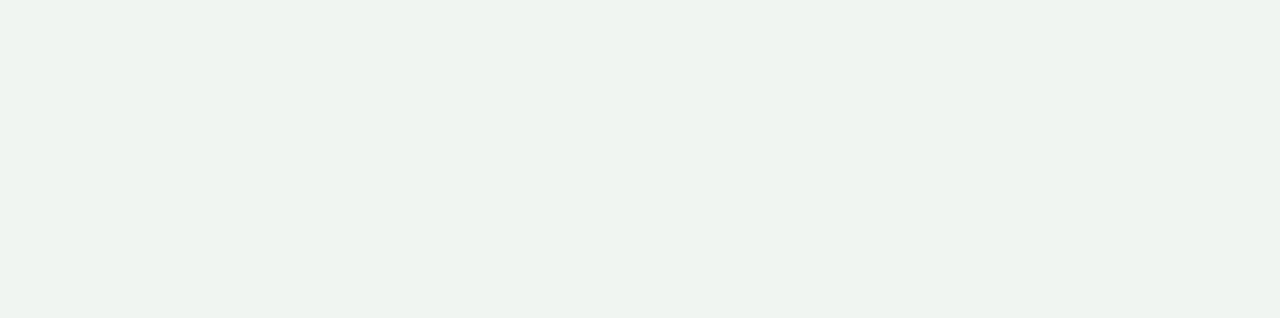
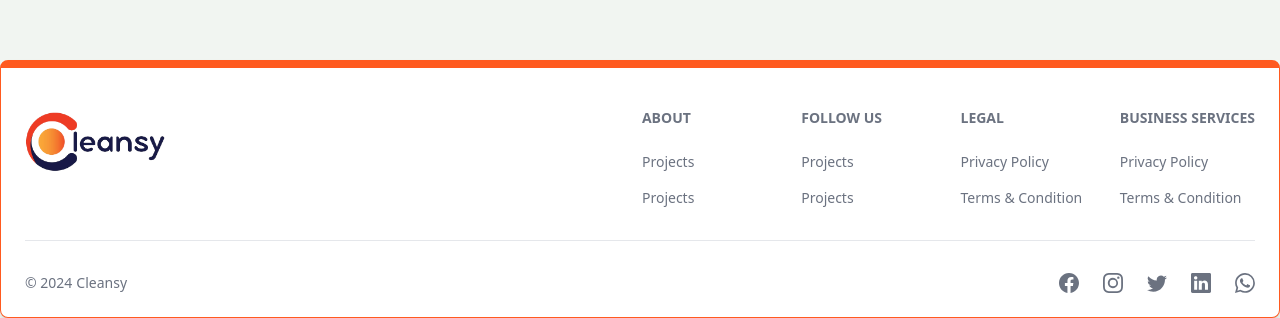
Before and after one commit to samidisjg/Cleansy, a React (Vite) app in the folder frontend/: page /projects in a window 1280 px wide. Shown: the part 804-1122 px from the top of the page. Before the commit the page ends 800 px from the top, so only its background shows below. Built offline with nearby package versions, Linux system fonts and the light colour scheme.

Commit message:
Create and add the footer component

```diff
--- a/frontend/src/App.jsx
+++ b/frontend/src/App.jsx
@@ -7,12 +7,14 @@ import Projects from './pages/Projects'
 import Header from './components/Header'
 import { ToastContainer } from "react-toastify";
 import 'react-toastify/dist/ReactToastify.css';
+import Footer from './components/Footer'
 
 function App() {
   return (
     <>
       <Router>
         <Header />
+          <div className='min-h-screen'>
             <Routes>
               <Route path='/' element={<Home/>}/>
               <Route path='/about' element={<About/>}/>
@@ -20,6 +22,8 @@ function App() {
               <Route path='/sign-up' element={<SignUp/>}/>
               <Route path='/projects' element={<Projects/>}/>
             </Routes>
+          </div>
+        <Footer />
       </Router>
       <ToastContainer
         position="bottom-center"
--- /dev/null
+++ b/frontend/src/components/Footer.jsx
@@ -0,0 +1,62 @@
+import { Footer } from "flowbite-react"
+import { BsFacebook, BsInstagram, BsLinkedin, BsTwitter, BsWhatsapp } from "react-icons/bs"
+import { Link } from "react-router-dom"
+
+const FooterComponent = () => {
+  return (
+    <Footer container className="border border-t-8 border-orange-500 shadow-md">
+      <div className="w-full max-w-7xl mx-auto">
+         <div className="grid w-full justify-between sm:flex">
+            <div className="mt-5">
+               <Link to='/' className="self-center">
+                  <img src="cleansy.png" alt="logo" width='150' />
+               </Link>
+            </div>
+            <div className="grid grid-cols-2 gap-8 mt-4 sm:grid-cols-3 md:grid-cols-4 sm:gap-6">
+               <div className="">
+                  <Footer.Title title="About"/>
+                  <Footer.LinkGroup col>
+                     <Footer.Link href="#" target="_blank" rel="noopener noreferrer">Projects</Footer.Link>
+                     <Footer.Link href="#" target="_blank" rel="noopener noreferrer">Projects</Footer.Link>
+                  </Footer.LinkGroup>
+               </div>
+               <div className="">
+                  <Footer.Title title="Follow Us"/>
+                  <Footer.LinkGroup col>
+                     <Footer.Link href="#" target="_blank" rel="noopener noreferrer">Projects</Footer.Link>
+                     <Footer.Link href="#" target="_blank" rel="noopener noreferrer">Projects</Footer.Link>
+                  </Footer.LinkGroup>
+               </div>
+               <div className="">
+                  <Footer.Title title="Legal"/>
+                  <Footer.LinkGroup col>
+                     <Footer.Link href="#" target="_blank" rel="noopener noreferrer">Privacy Policy</Footer.Link>
+                     <Footer.Link href="#" target="_blank" rel="noopener noreferrer">Terms & Condition</Footer.Link>
+                  </Footer.LinkGroup>
+               </div>
+               <div className="">
+                  <Footer.Title title="Business Services"/>
+                  <Footer.LinkGroup col>
+                     <Footer.Link href="#" target="_blank" rel="noopener noreferrer">Privacy Policy</Footer.Link>
+                     <Footer.Link href="#" target="_blank" rel="noopener noreferrer">Terms & Condition</Footer.Link>
+                  </Footer.LinkGroup>
+               </div>
+            </div>
+         </div>
+         <Footer.Divider />
+         <div className="w-full sm:flex sm:items-center sm:justify-between">
+            <Footer.Copyright href="#" by="Cleansy" year={new Date().getFullYear()} />
+            <div className="flex gap-6 sm:mt-0 mt-4 sm:justify-center">
+               <Footer.Icon href="#" icon={BsFacebook} />
+               <Footer.Icon href="#" icon={BsInstagram} />
+               <Footer.Icon href="#" icon={BsTwitter} />
+               <Footer.Icon href="#" icon={BsLinkedin} />
+               <Footer.Icon href="#" icon={BsWhatsapp} />
+            </div>
+         </div>
+      </div>
+    </Footer>
+  )
+}
+
+export default FooterComponent
--- a/frontend/src/components/Header.jsx
+++ b/frontend/src/components/Header.jsx
@@ -6,7 +6,7 @@ import { FaMoon } from "react-icons/fa";
 const Header = () => {
     const path = useLocation().pathname
   return (
-    <Navbar className="border-b-2 sticky top-0 bg-slate-200 shadow-md">
+    <Navbar className="border-b-2 sticky top-0 bg-slate-200 shadow-md z-50">
       <Link to='/' className="self-center">
          <img src="cleansy.png" alt="logo" width='100' />
       </Link>
```
Lines whose indentation alone changed are shown as unchanged.
